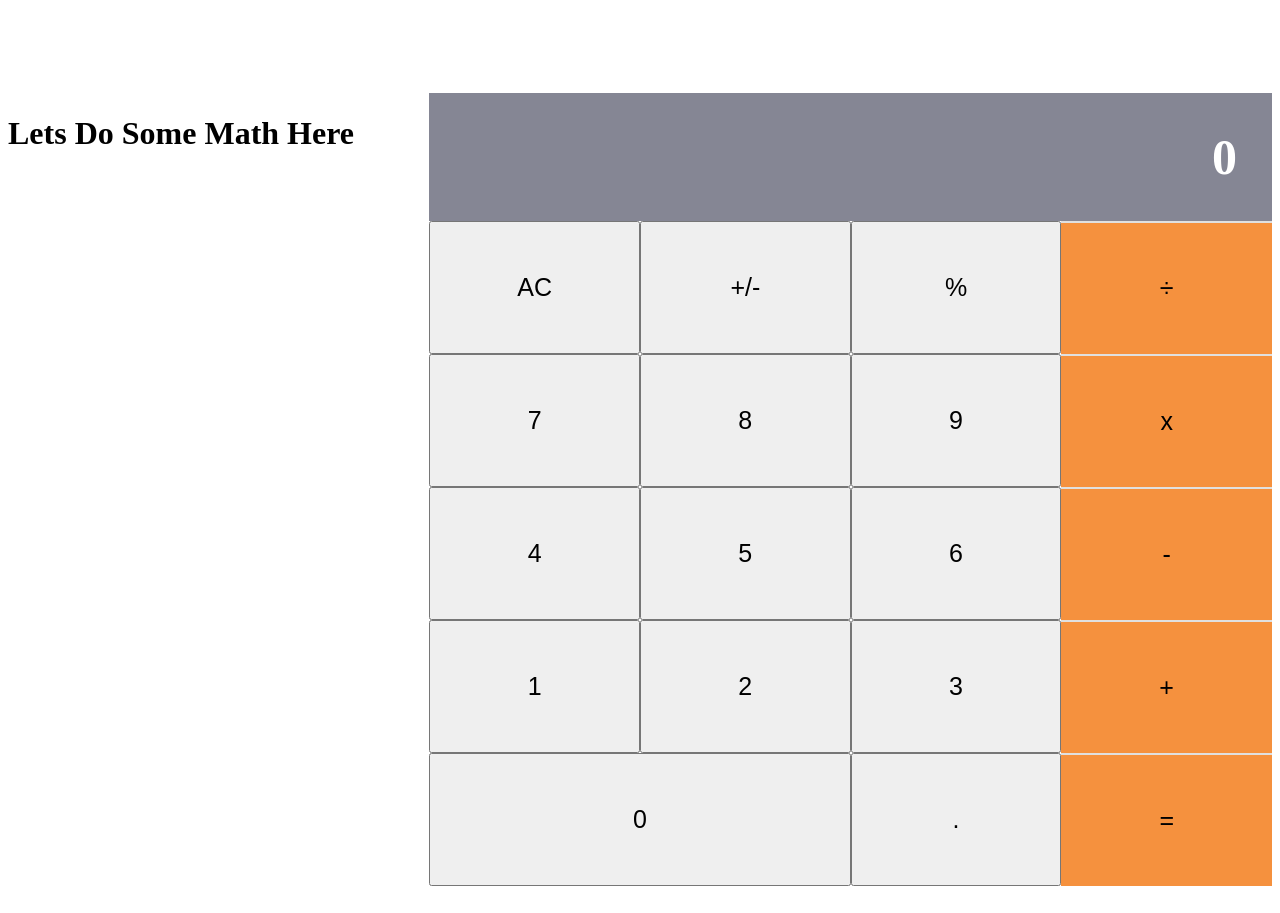
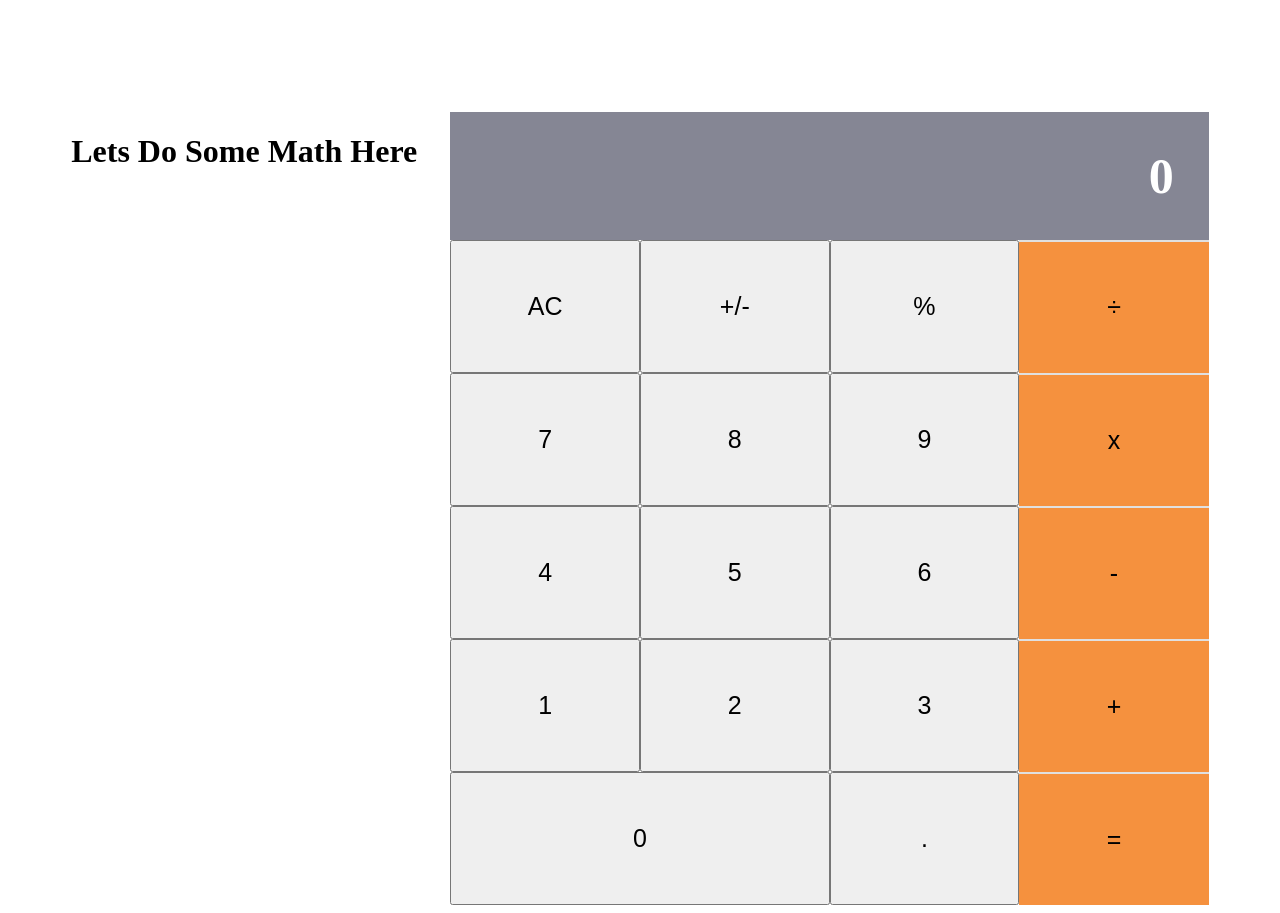
Before and after one commit to yayner2002/math-magicians, a React (Create React App) app: page /calculator in a window 1280 px wide. Built offline with nearby package versions, Linux system fonts and the light colour scheme.

Commit message:
Add more css to the nav items

```diff
--- a/src/components/Calculator.css
+++ b/src/components/Calculator.css
@@ -77,7 +77,7 @@ nav {
   color: #fff;
 } */
 
-/* .container {
+.container {
   width: 90%;
   margin: auto;
   box-sizing: border-box;
@@ -92,7 +92,7 @@ nav {
   justify-content: space-between;
   align-content: center;
   min-height: 10vh;
-} */
+}
 
 .nav-links {
   width: 15%;
```
